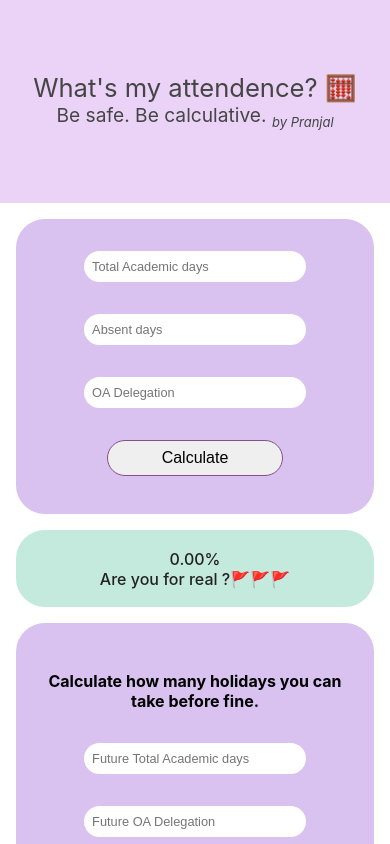
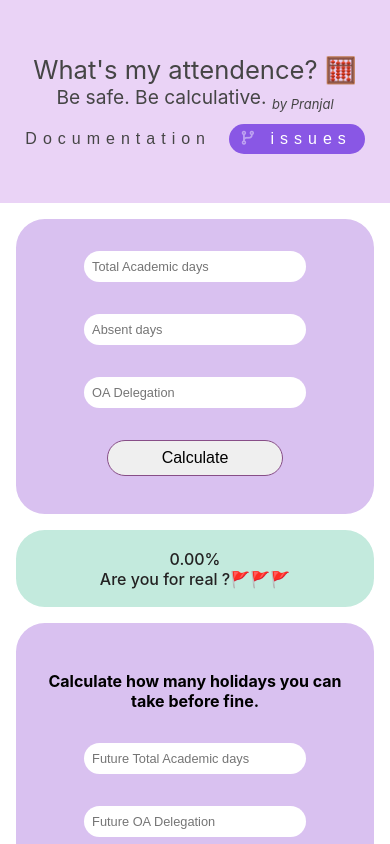
Before and after one commit to yyppsk/Attendence-Calculator-PSIT, a React (Create React App) app: page / in a window 390 px wide. Shown: the top 844 px of the page. Built offline with nearby package versions, Linux system fonts and the light colour scheme.

Commit message:
Git Issues

```diff
--- a/src/components/Header.js
+++ b/src/components/Header.js
@@ -8,6 +8,17 @@ export default function Header() {
           <em>by Pranjal</em>
         </sub>
       </div>
+      <span className="documentation-container">
+        <a href="https://github.com/yyppsk/Attendence-Calculator-PSIT">
+          <span className="documentation">Documentation</span>
+        </a>
+        <span>&nbsp;&nbsp;&nbsp;&nbsp;</span>
+        <a href="https://github.com/yyppsk/Attendence-Calculator-PSIT/issues">
+          <span className="gitissue">
+            <i className="fa-solid fa-code-branch fa-fade fa-sm"></i> issues
+          </span>
+        </a>
+      </span>
     </header>
   );
 }
--- a/src/index.css
+++ b/src/index.css
@@ -14,6 +14,23 @@ code {
 }
 a {
   text-decoration: none;
+}
+.gitissue {
+  background-color: #8957e5;
+  border-radius: 2rem;
+  padding-left: 0.8rem;
+  padding-right: 0.8rem;
+  padding-top: 0.4rem;
+  padding-bottom: 0.4rem;
+  color: white;
+  font-family: "Poppins", sans-serif;
+  letter-spacing: 6px;
+  text-decoration: underline;
+  align-self: flex-end;
+  text-decoration: none;
+}
+.gitissue:hover {
+  background-color: #a07ce1;
 }
 .error {
   font-size: 1rem;
@@ -36,6 +53,19 @@ a {
   justify-content: center;
   flex-direction: column;
   color: #454545;
+}
+.documentation {
+  font-family: "Poppins", sans-serif;
+  letter-spacing: 6px;
+  text-decoration: underline;
+  color: #454545;
+  text-decoration: none;
+}
+.documentation:hover {
+  color: palevioletred;
+}
+.documentation-container {
+  align-self: flex-end;
 }
 .heading {
   font-size: 4rem;
@@ -122,6 +152,10 @@ button {
 }
 
 @media (max-width: 400px) {
+  .documentation-container {
+    margin-top: 2rem;
+    align-self: center;
+  }
   .heading {
     font-size: 1.6rem;
   }
@@ -164,6 +198,10 @@ button {
 
 /* Iphone 12pro */
 @media (max-width: 500px) {
+  .documentation-container {
+    margin-top: 2rem;
+    align-self: center;
+  }
   .heading {
     font-size: 1.6rem;
   }
@@ -206,3 +244,11 @@ button {
     margin-right: 1rem;
   }
 }
+
+/* Ipad */
+@media (max-width: 768px) {
+  .documentation-container {
+    margin-top: 1rem;
+    align-self: center;
+  }
+}
```
